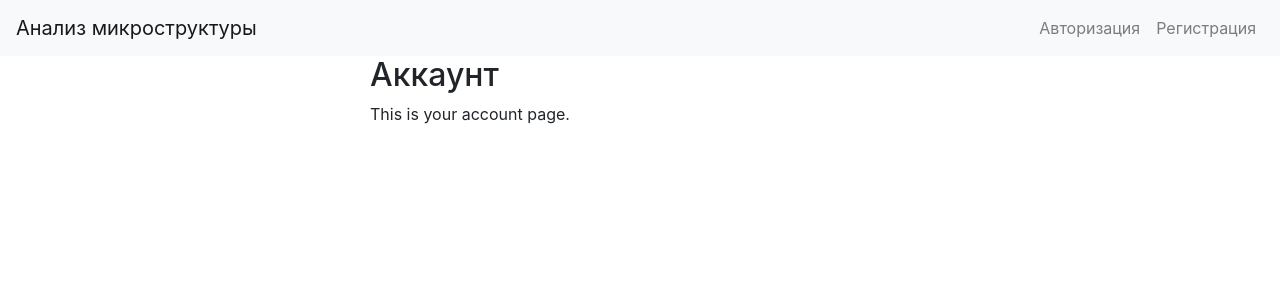
After one commit to AntonDyacenko/EVRAZ.Service_of_the_metal_assessment_system, a Flask app: template app/templates/account.html in a window 1280 px wide. The commit adds this page. Shown: the top 300 px of the page. Run offline with Flask 3, Linux system fonts and the light colour scheme; the template is opened without the code that fills it, so the values that code supplies are empty; some libraries are stand-ins or nearby versions.

```diff
--- /dev/null
+++ b/app/templates/account.html
@@ -0,0 +1,9 @@
+{% extends "base.html" %}
+{% block content %}
+    <div class="row">
+        <div class="col-md-6 offset-md-3">
+            <h2>Аккаунт</h2>
+            <p>This is your account page.</p>
+        </div>
+    </div>
+{% endblock %}
--- a/app/templates/base.html
+++ b/app/templates/base.html
@@ -1,5 +1,6 @@
 <!DOCTYPE html>
-<html lang="en">
+<html lang="ru">
+<link rel="stylesheet" href="static/base.css">
 <head>
     <meta charset="UTF-8">
     <meta name="viewport" content="width=device-width, initial-scale=1.0">
@@ -8,19 +9,19 @@
 </head>
 <body>
     <nav class="navbar navbar-expand-lg navbar-light bg-light">
-        <a class="navbar-brand" href="{{ url_for('main.index') }}">Messenger</a>
+        <a class="navbar-brand" href="{{ url_for('main.index') }}">Анализ микроструктуры</a>
         <div class="collapse navbar-collapse">
             <ul class="navbar-nav ml-auto">
                 {% if current_user.is_authenticated %}
                 <li class="nav-item">
-                    <a class="nav-link" href="{{ url_for('main.logout') }}">Logout</a>
+                    <a class="nav-link" href="{{ url_for('main.logout') }}">Выход</a>
                 </li>
                 {% else %}
                 <li class="nav-item">
-                    <a class="nav-link" href="{{ url_for('main.login') }}">Login</a>
+                    <a class="nav-link" href="{{ url_for('main.login') }}">Авторизация</a>
                 </li>
                 <li class="nav-item">
-                    <a class="nav-link" href="{{ url_for('main.register') }}">Register</a>
+                    <a class="nav-link" href="{{ url_for('main.register') }}">Регистрация</a>
                 </li>
                 {% endif %}
             </ul>
--- a/app/templates/index.html
+++ b/app/templates/index.html
@@ -1,6 +1,7 @@
 {% extends "base.html" %}
 {% block content %}
-<h1>Welcome, {{ current_user.username }}!</h1>
+<link rel="stylesheet" href="static/index.css">
+<h1>Здравствуйте, {{ current_user.username }}!</h1>
 <div class="card my-4">
     <div class="card-body">
         <form action="{{ url_for('main.message') }}" method="post">
@@ -25,7 +26,7 @@
         </form>
     </div>
 </div>
-<h2>Messages</h2>
+<h2>Сообщения</h2>
 <div class="card my-4">
     <div class="card-body">
         {% for message in messages %}
--- a/app/templates/login.html
+++ b/app/templates/login.html
@@ -1,8 +1,9 @@
 {% extends "base.html" %}
 {% block content %}
 <div class="row">
+    <link rel="stylesheet" href="static/login.css">
     <div class="col-md-6 offset-md-3">
-        <h2>Login</h2>
+        <h2>Авторизация</h2>
         <form method="POST" action="{{ url_for('main.login') }}">
             {{ form.hidden_tag() }}
             <div class="form-group">
--- a/app/templates/register.html
+++ b/app/templates/register.html
@@ -1,8 +1,9 @@
 {% extends "base.html" %}
 {% block content %}
+<link rel="stylesheet" href="static/register.css">
 <div class="row">
     <div class="col-md-6 offset-md-3">
-        <h2>Register</h2>
+        <h2>Регистрация</h2>
         <form method="POST" action="{{ url_for('main.register') }}">
             {{ form.hidden_tag() }}
             <div class="form-group">
```
